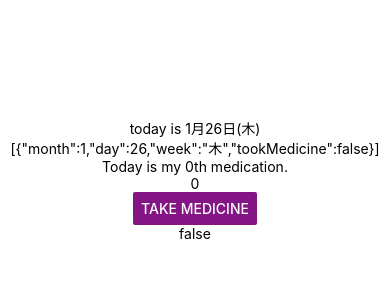
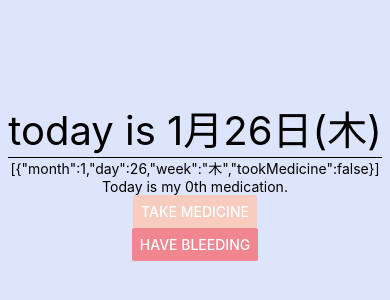
Before and after one commit to ynishisaki/medication-management-app, a React Native app: screen / in a window 390 px wide. Shown: the part 242-542 px from the top of the page. Built offline with nearby package versions, Linux system fonts and the light colour scheme.

Commit message:
fix: 1日ごとに記録が溜まっていかないのを修正

```diff
--- a/App.tsx
+++ b/App.tsx
@@ -28,6 +28,7 @@ export default function App() {
         setIsTookMedicine(!isTookMedicine);
         setDailyRecord([
             ...dailyRecord.slice(0, dailyRecord.length - 1),
+            // 今日の記録だけ更新
             {
                 month: month,
                 day: day,
@@ -66,7 +67,7 @@ export default function App() {
                 // アプリ起動日が、前回起動日と異なる日だったら、今日の記録を追加
                 else {
                     setDailyRecord([
-                        ...record.slice(0, record.length - 1),
+                        ...record,
                         {
                             month: month,
                             day: day,
@@ -94,15 +95,19 @@ export default function App() {
 
     return (
         <View style={styles.container}>
-            <Text>{`today is ${month}月${day}日(${week})`}</Text>
+            <Text
+                style={
+                    styles.dateText
+                }>{`today is ${month}月${day}日(${week})`}</Text>
 
             <Text>{JSON.stringify(dailyRecord)}</Text>
 
             {dailyRecord[dailyRecord.length - 1].tookMedicine ? undefined : (
                 <Text>{`Today is my ${countDays}th medication.`}</Text>
             )}
-            <Text>{`${countDays}`}</Text>
-            <Text>{``}</Text>
+
+            {/* <View style={styles.separator} /> */}
+
             <Button
                 onPress={onPressTookMedicine}
                 title={
@@ -110,13 +115,19 @@ export default function App() {
                         ? "I took my medicine today!"
                         : "take medicine"
                 }
-                color={isTookMedicine ? "gray" : "#841584"}
+                color={isTookMedicine ? "gray" : "#F7CCBF"} //#f49da5
                 accessibilityLabel='if you took medicine today, push this button'
             />
             {dailyRecord[dailyRecord.length - 1].tookMedicine ? (
                 <Text>{`I took ${countDays} times.`}</Text>
             ) : undefined}
-            <Text>{`${isTookMedicine}`}</Text>
+            <Button
+                // onPress={}
+                title='have bleeding'
+                color='#f18690'
+                accessibilityLabel='if you have some bleeding or spotting, push this button'
+            />
+
             <StatusBar style='auto' />
         </View>
     );
@@ -125,8 +136,14 @@ export default function App() {
 const styles = StyleSheet.create({
     container: {
         flex: 1,
-        backgroundColor: "#fff",
+        backgroundColor: "#DDE5FC",
         alignItems: "center",
         justifyContent: "center",
     },
+    dateText: {
+        fontSize: 40,
+        // lineHeight: 50,
+        borderBottomColor: "black",
+        borderBottomWidth: 1,
+    },
 });
```
